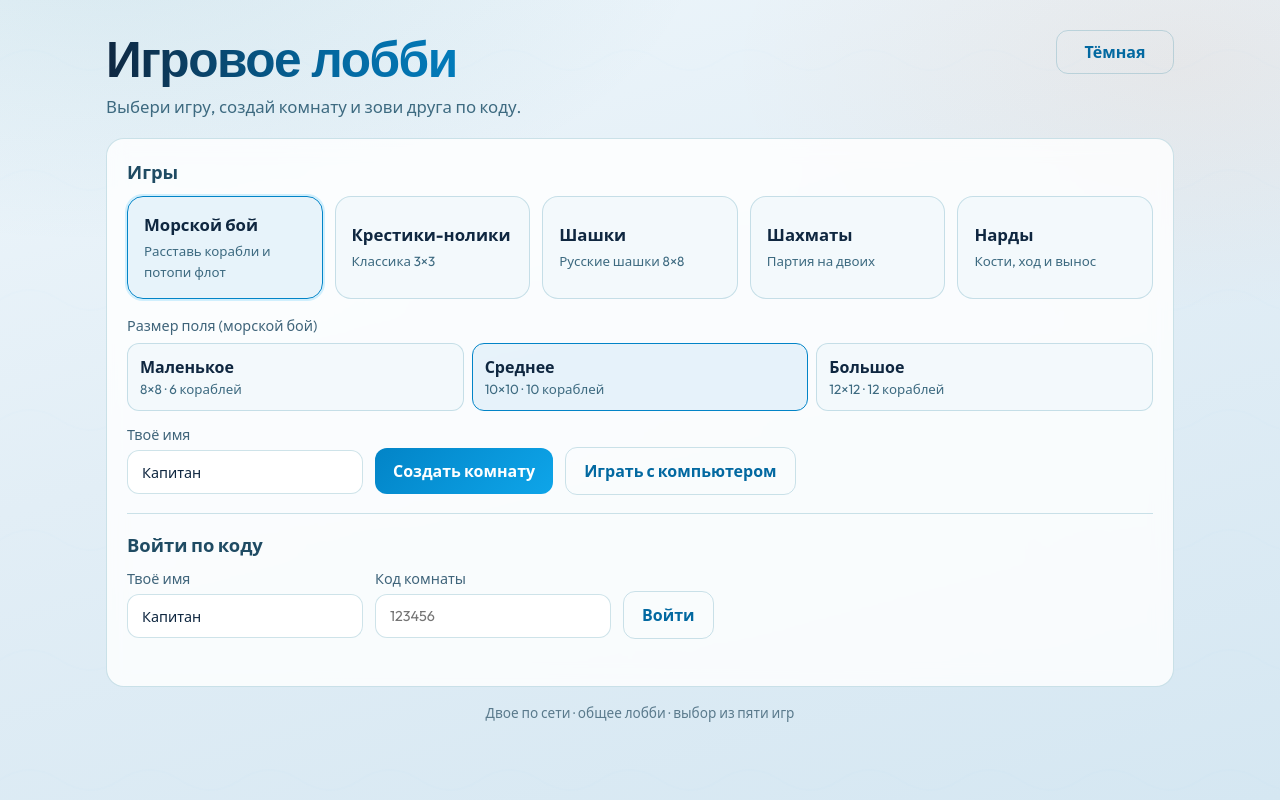
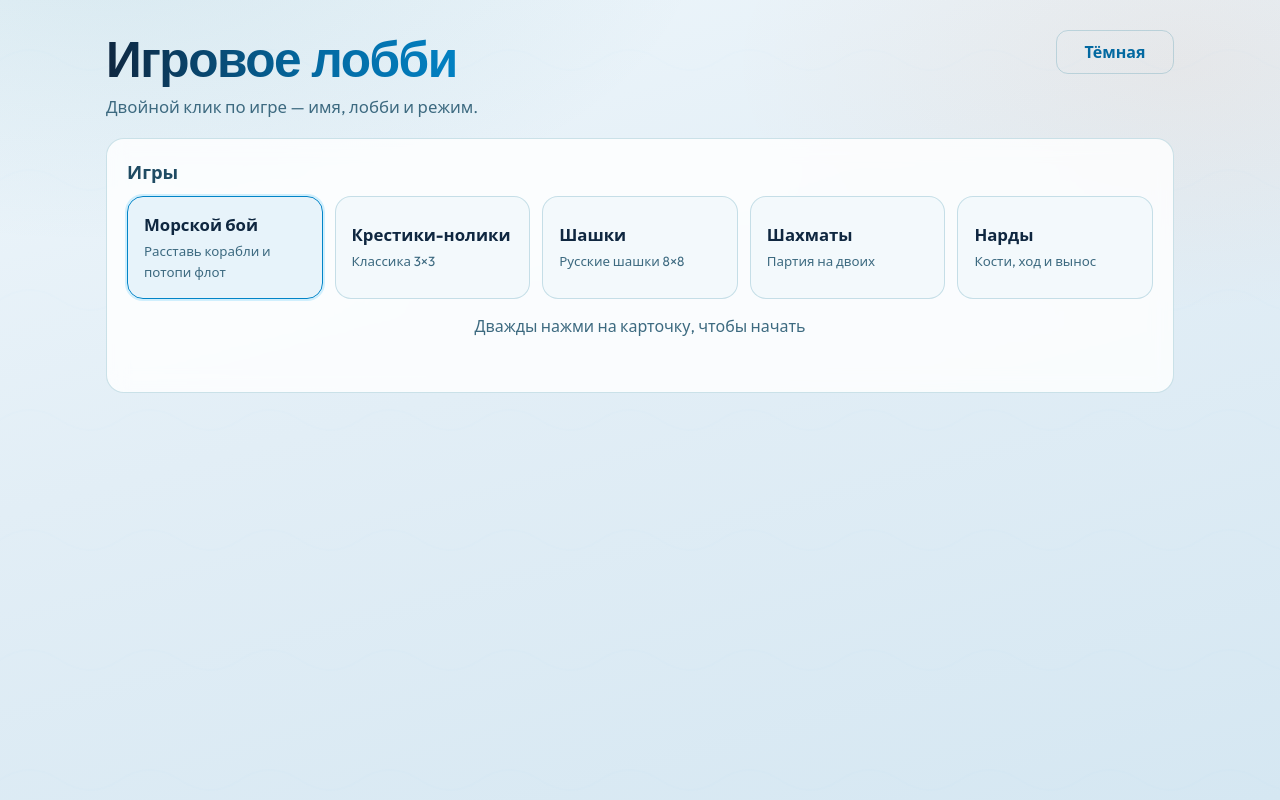
Before and after one commit to Tim9784/dream, a Flask app: page / in a window 1280 px wide. Run offline with Flask 3, Linux system fonts and the light colour scheme.

Commit message:
Simplify lobby UX with double-click setup
Disable text selection, open name/human/robot setup on double-click,
remove bottom lobby controls from home, and add play-again after matches.

Co-authored-by: Tim9784 <Tim9784@users.noreply.github.com>

```diff
--- a/seabattle/static/app.js
+++ b/seabattle/static/app.js
@@ -19,11 +19,12 @@ const LS = {
 };
 
 const $ = id => document.getElementById(id);
-const screens = ['home','lobby','playing','done'];
+const screens = ['home','setup','lobby','playing','done'];
 const show = id => screens.forEach(s => $(s).classList.toggle('hidden', s!==id));
 
 let chosenGame = 'seabattle';
 let chosenBoard = 'medium';
+let lastSettings = {game:'seabattle', vsAi:false, name:'Капитан', size:'medium'};
 let token=null, code=null, state=null, pollTimer=null;
 
 // seabattle placement
@@ -43,6 +44,14 @@ function applyTheme(theme){
 applyTheme(currentTheme());
 $('btnTheme').onclick = () => applyTheme(currentTheme()==='light'?'dark':'light');
 
+function openSetup(gameId){
+  chosenGame = gameId || chosenGame;
+  $('setupTitle').textContent = GAMES[chosenGame].title;
+  $('seabattleOpts').classList.toggle('hidden', chosenGame!=='seabattle');
+  $('setupErr').textContent = '';
+  show('setup');
+}
+
 function renderGameCards(){
   const box = $('gameGrid');
   box.innerHTML = '';
@@ -51,16 +60,19 @@ function renderGameCards(){
     b.type='button';
     b.className = 'game-card'+(chosenGame===id?' active':'');
     b.innerHTML = `<strong>${meta.title}</strong><small>${meta.blurb}</small>`;
-    b.onclick = ()=>{
-      chosenGame = id;
-      $('seabattleOpts').classList.toggle('hidden', id!=='seabattle');
-      renderGameCards();
-    };
+    b.onclick = ()=>{ chosenGame = id; renderGameCards(); };
+    b.ondblclick = (e)=>{ e.preventDefault(); openSetup(id); };
+    // touch: double-tap
+    let lastTap = 0;
+    b.addEventListener('touchend', (e)=>{
+      const now = Date.now();
+      if(now - lastTap < 350){ e.preventDefault(); openSetup(id); }
+      lastTap = now;
+    }, {passive:false});
     box.appendChild(b);
   });
 }
 renderGameCards();
-$('seabattleOpts').classList.toggle('hidden', chosenGame!=='seabattle');
 
 document.querySelectorAll('.size-btn').forEach(btn=>{
   btn.onclick = ()=>{
@@ -97,7 +109,8 @@ function playerName(el){ return (el.value.trim() || 'Капитан'); }
 
 function applyState(s){
   state = s;
-  $('footerInfo').textContent = `${s.game_title} · код ${s.code}`;
+  lastSettings.game = s.game || lastSettings.game;
+  lastSettings.vsAi = !!s.vs_ai;
   if(s.phase==='lobby'){
     show('lobby');
     $('lobbyGame').textContent = s.game_title;
@@ -498,43 +511,61 @@ function goHome(msg){
   token=null; code=null; state=null; picked=null; bgSel={from:null,die:null,dieIdx:null};
   SB.placed=[]; SB.selected=null;
   show('home');
-  $('homeErr').textContent = msg||'';
+  const err = $('homeErr');
+  if(err) err.textContent = msg||'';
+  const se = $('setupErr');
+  if(se) se.textContent = '';
 }
 
 async function startGame(vsAi){
-  $('homeErr').textContent='';
+  const errEl = $('setupErr') || $('homeErr');
+  if(errEl) errEl.textContent='';
   try{
     const name=playerName($('name'));
     const body={name, game:chosenGame, vs_ai:!!vsAi};
     if(chosenGame==='seabattle') body.size=chosenBoard;
+    lastSettings = {game:chosenGame, vsAi:!!vsAi, name, size:chosenBoard};
     const data=await api('/api/room/create',{method:'POST', body:JSON.stringify(body)});
     token=data.token; code=data.code;
-    LS.set({token,code,name,vs_ai:!!vsAi});
+    LS.set({token,code,name,vs_ai:!!vsAi, game:chosenGame, size:chosenBoard});
     SB.placed=[]; SB.selected=null; picked=null; bgSel={from:null,die:null,dieIdx:null};
     applyState(data.state); startPoll();
-  }catch(e){ $('homeErr').textContent=e.message; }
+  }catch(e){ if(errEl) errEl.textContent=e.message; }
 }
 
 $('btnVsAi').onclick = ()=>startGame(true);
 $('btnCreate').onclick = ()=>startGame(false);
+$('btnSetupBack').onclick = ()=>goHome();
 
 $('btnJoin').onclick = async ()=>{
-  $('homeErr').textContent='';
+  const errEl = $('setupErr') || $('homeErr');
+  if(errEl) errEl.textContent='';
   try{
-    const joinName=playerName($('joinName'));
+    const joinName=playerName($('name'));
     const data=await api('/api/room/join',{method:'POST', body:JSON.stringify({
       name:joinName,
       code:($('joinCode').value||'').replace(/\D/g,'').slice(0,6)
     })});
     token=data.token; code=data.code;
-    LS.set({token,code,name:joinName});
+    chosenGame = data.state.game || chosenGame;
+    lastSettings = {game:chosenGame, vsAi:false, name:joinName, size:chosenBoard};
+    LS.set({token,code,name:joinName, game:chosenGame});
     SB.placed=[]; SB.selected=null; picked=null; bgSel={from:null,die:null,dieIdx:null};
     applyState(data.state); startPoll();
-  }catch(e){ $('homeErr').textContent=e.message; }
+  }catch(e){ if(errEl) errEl.textContent=e.message; }
 };
 
 $('joinCode').addEventListener('input', e=>{ e.target.value=e.target.value.replace(/\D/g,'').slice(0,6); });
 $('btnAgain').onclick=()=>goHome();
+$('btnReplay').onclick = async ()=>{
+  chosenGame = lastSettings.game || chosenGame;
+  chosenBoard = lastSettings.size || chosenBoard;
+  if($('name') && lastSettings.name) $('name').value = lastSettings.name;
+  // mark size buttons
+  document.querySelectorAll('.size-btn').forEach(x=>x.classList.toggle('active', x.dataset.size===chosenBoard));
+  await startGame(!!lastSettings.vsAi);
+};
+
 $('btnExitLobby').onclick=()=>leaveGame();
 $('btnExitPlay').onclick=()=>leaveGame();
 
@@ -542,7 +573,7 @@ $('btnExitPlay').onclick=()=>leaveGame();
   const saved=LS.get();
   if(!saved||!saved.token||!saved.code) return;
   token=saved.token; code=saved.code;
-  if(saved.name){ $('name').value=saved.name; $('joinName').value=saved.name; }
+  if(saved.name && $('name')) $('name').value=saved.name;
   try{
     const data=await api(`/api/room/${code}?token=${encodeURIComponent(token)}`);
     applyState(data.state); startPoll();
--- a/seabattle/static/style.css
+++ b/seabattle/static/style.css
@@ -30,6 +30,11 @@ html[data-theme="light"]{
 }
 *{box-sizing:border-box}
 html,body{margin:0;min-height:100%}
+html,body,#gameMount,.sq-board,.game-card,.panel,.brand,.tag,.hint,.status,.footer{
+  -webkit-user-select:none;user-select:none;
+  -webkit-touch-callout:none;
+}
+input,textarea{ -webkit-user-select:text;user-select:text; }
 body{
   font-family:'Outfit',system-ui,sans-serif;color:var(--text);
   background:
--- a/seabattle/templates/index.html
+++ b/seabattle/templates/index.html
@@ -25,7 +25,7 @@
   <div class="header-row">
     <div>
       <h1 class="brand">Игровое лобби</h1>
-      <p class="tag">Выбери игру, создай комнату и зови друга по коду.</p>
+      <p class="tag">Двойной клик по игре — имя, лобби и режим.</p>
     </div>
     <button type="button" class="theme-btn" id="btnTheme">Тема</button>
   </div>
@@ -33,9 +33,21 @@
   <section id="home" class="panel">
     <h2 class="section-title">Игры</h2>
     <div class="game-grid" id="gameGrid"></div>
+    <p class="hint">Дважды нажми на карточку, чтобы начать</p>
+    <div class="err" id="homeErr"></div>
+  </section>
 
-    <div id="seabattleOpts" class="hidden" style="margin-bottom:14px">
-      <span class="field-label" style="font-size:.9rem">Размер поля (морской бой)</span>
+  <section id="setup" class="panel hidden">
+    <div class="topbar">
+      <strong id="setupTitle">Игра</strong>
+      <button class="btn danger" id="btnSetupBack">Назад</button>
+    </div>
+    <div class="row" style="margin-top:8px">
+      <label><span>Твоё имя</span><input id="name" type="text" maxlength="20" value="Капитан" autocomplete="nickname"></label>
+    </div>
+
+    <div id="seabattleOpts" class="hidden" style="margin-top:14px">
+      <span class="field-label" style="font-size:.9rem">Размер поля</span>
       <div class="size-pick" id="sizePick">
         <button type="button" class="size-btn" data-size="small"><strong>Маленькое</strong><small>8×8 · 6 кораблей</small></button>
         <button type="button" class="size-btn active" data-size="medium"><strong>Среднее</strong><small>10×10 · 10 кораблей</small></button>
@@ -43,20 +55,18 @@
       </div>
     </div>
 
-    <div class="row">
-      <label><span>Твоё имя</span><input id="name" type="text" maxlength="20" value="Капитан" autocomplete="nickname"></label>
-      <button class="btn" id="btnCreate" style="margin-top:22px">Создать комнату</button>
-      <button class="btn ghost" id="btnVsAi" style="margin-top:22px">Играть с компьютером</button>
+    <div class="row" style="margin-top:18px">
+      <button class="btn" id="btnCreate">С человеком</button>
+      <button class="btn ghost" id="btnVsAi">С роботом</button>
     </div>
 
     <hr style="border:0;border-top:1px solid var(--line);margin:18px 0">
-    <h2 class="section-title">Войти по коду</h2>
+    <h2 class="section-title">Есть код друга?</h2>
     <div class="row">
-      <label><span>Твоё имя</span><input id="joinName" type="text" maxlength="20" value="Капитан" autocomplete="nickname"></label>
       <label><span>Код комнаты</span><input id="joinCode" type="text" maxlength="6" inputmode="numeric" placeholder="123456" autocomplete="off"></label>
       <button class="btn ghost" id="btnJoin" style="margin-top:22px">Войти</button>
     </div>
-    <div class="err" id="homeErr"></div>
+    <div class="err" id="setupErr"></div>
   </section>
 
   <section id="lobby" class="panel hidden">
@@ -84,12 +94,11 @@
 
   <section id="done" class="panel hidden">
     <div class="status" id="doneStatus">Игра окончена</div>
-    <div class="row" style="justify-content:center;margin-top:10px">
-      <button class="btn" id="btnAgain">В меню</button>
+    <div class="row" style="justify-content:center;margin-top:14px">
+      <button class="btn" id="btnReplay">Играть заново</button>
+      <button class="btn ghost" id="btnAgain">В меню</button>
     </div>
   </section>
-
-  <p class="footer" id="footerInfo">Двое по сети · общее лобби · выбор из пяти игр</p>
 </div>
 <script src="/static/app.js"></script>
 </body>
```
